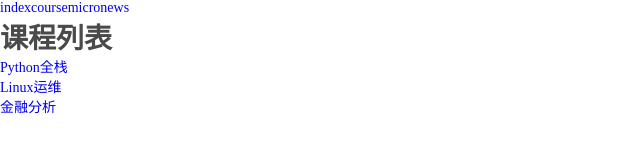
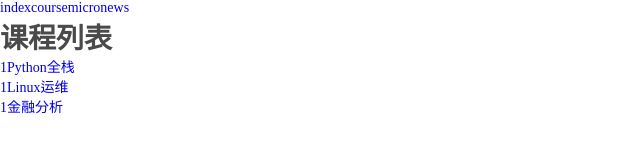
Before and after one commit to xigengyungu/tangvue, a Vue app: page /course in a window 1280 px wide. Shown: the top 165 px of the page, without its empty margins (0-640 px from the left). Built offline with nearby package versions, Linux system fonts and the light colour scheme; no server answers.

Commit message:
完成列表查询，修改aiox错误

```diff
--- a/src/components/Course.vue
+++ b/src/components/Course.vue
@@ -2,7 +2,7 @@
     <div>
         <h1>{{msg}}</h1>
         <ul v-for="(row, index) in courseList" :key="index">
-            <li><router-link to="/detail">{{row.title}}</router-link></li>
+            <li><router-link :to="{name:'detail',params:{id:row.id}}">{{row.id}}{{row.title}}</router-link></li>
         </ul>
     </div>
 </template>
--- a/src/components/Detail.vue
+++ b/src/components/Detail.vue
@@ -12,6 +12,9 @@ export default {
         return {
             msg:'Detail'
         }
+    },
+    mounted(){
+        console.log(this.$route.params.id);
     }
 }
 </script>
--- a/src/router/index.js
+++ b/src/router/index.js
@@ -27,7 +27,7 @@ export default new Router({
       component: Course
     },
     {
-      path: '/detail',
+      path: '/detail/:id',
       name: 'detail',
       component: Detail
     },
```
